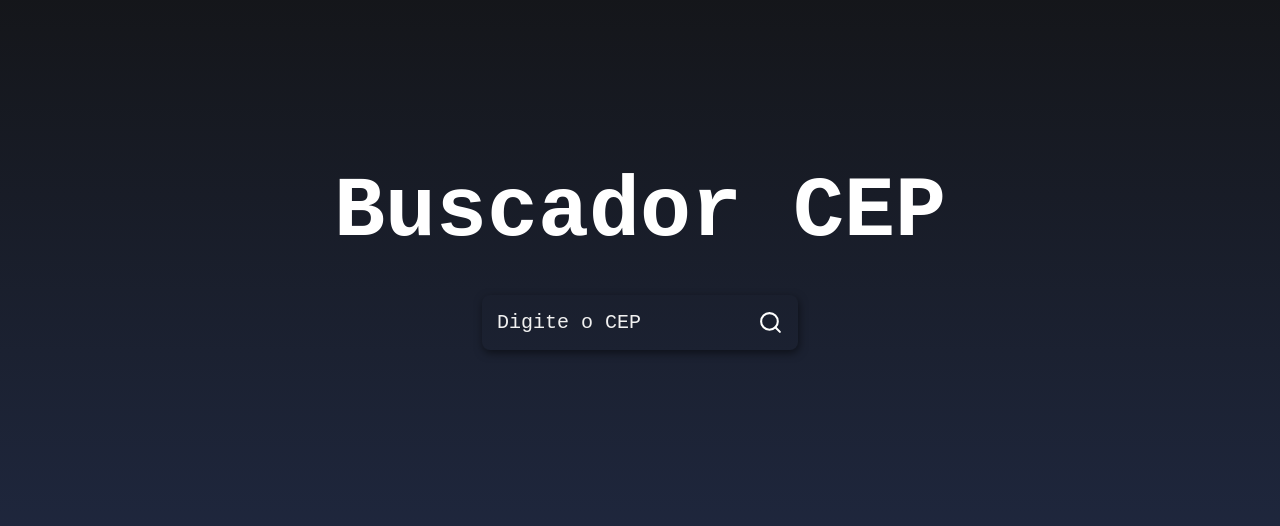
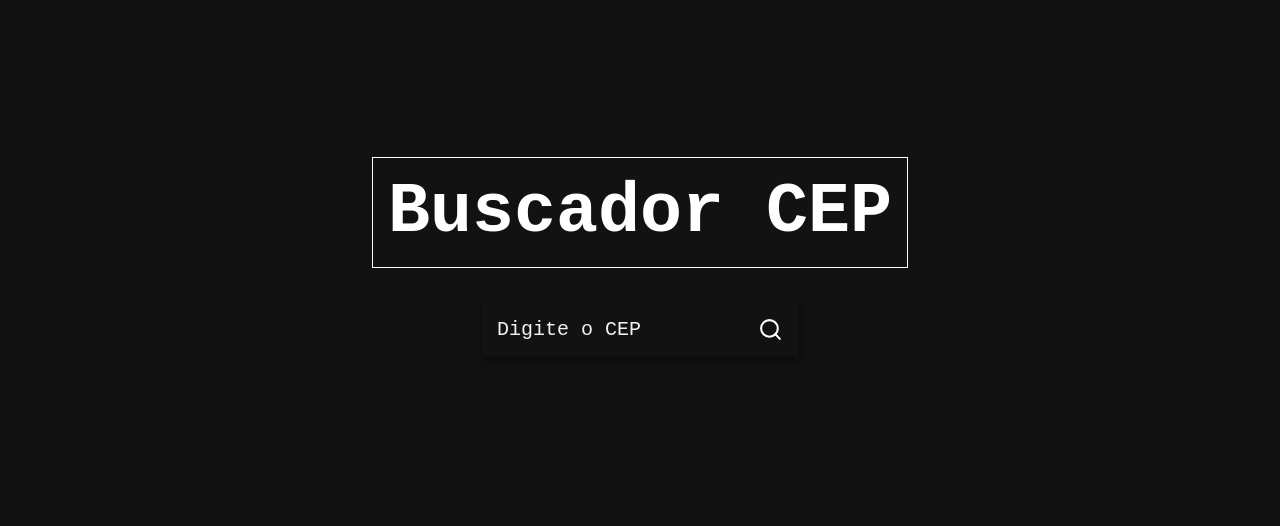
Before and after one commit to Igor-Cavalera/searchCEP, a React (Create React App) app: page / in a window 1280 px wide. Shown: the part 126-652 px from the top of the page. Built offline with nearby package versions, Linux system fonts and the light colour scheme.

Commit message:
alterando-cores

```diff
--- a/src/index.css
+++ b/src/index.css
@@ -1,5 +1,5 @@
-*{
+* {
   margin: 0;
   padding: 0;
-  font-family: sans-serif;
+  font-family: 'Courier New', Courier, monospace;
 }
--- a/src/style.css
+++ b/src/style.css
@@ -5,13 +5,17 @@
     justify-content: center;
     align-items: center;
     flex-direction: column;
-    background: linear-gradient(#121212, #212b46);
+    background: #121212;
 }
 
 .title {
     font-family: 'Courier New', Courier, monospace;
-    font-size: 85px;
+    font-size: 70px;
     color: #FFF;
+    padding: 15px;
+    border-style: solid;
+    border-color: #FFF;
+    border-width: 1px;
 }
 
 .containerInput {
@@ -19,7 +23,6 @@
     padding: 15px;
     margin: 34px 0;
     display: flex;
-    border-radius: 8px;
     box-shadow: 1px 3px 8px rgba(0, 0, 0, 0.5);
 }
 
@@ -56,9 +59,11 @@
     justify-content: center;
     align-items: center;
     flex-direction: column;
-    background-color: #FFF;
     width: 500px;
-    border-radius: 8px;
+    color: #FFF;
+    border-style: solid;
+    border-width: 1px;
+    border-color: #FFF;
 }
 
 .main h2 {
```
